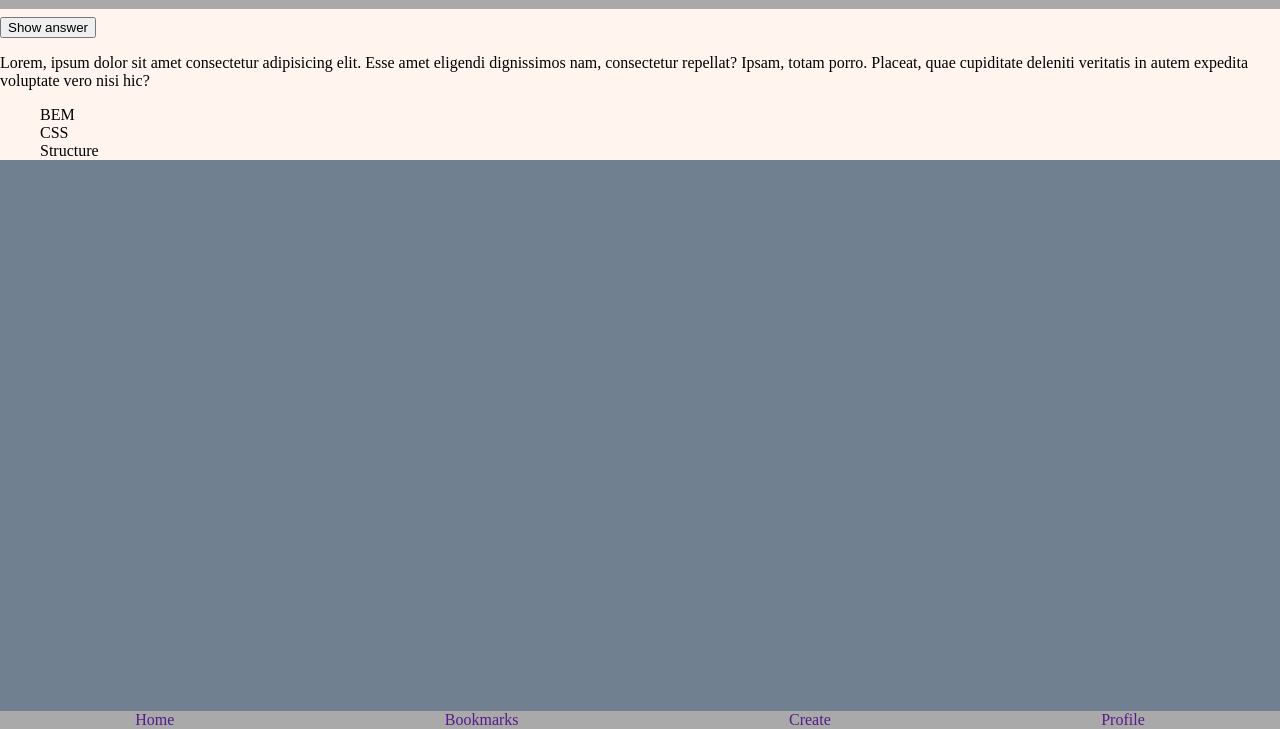
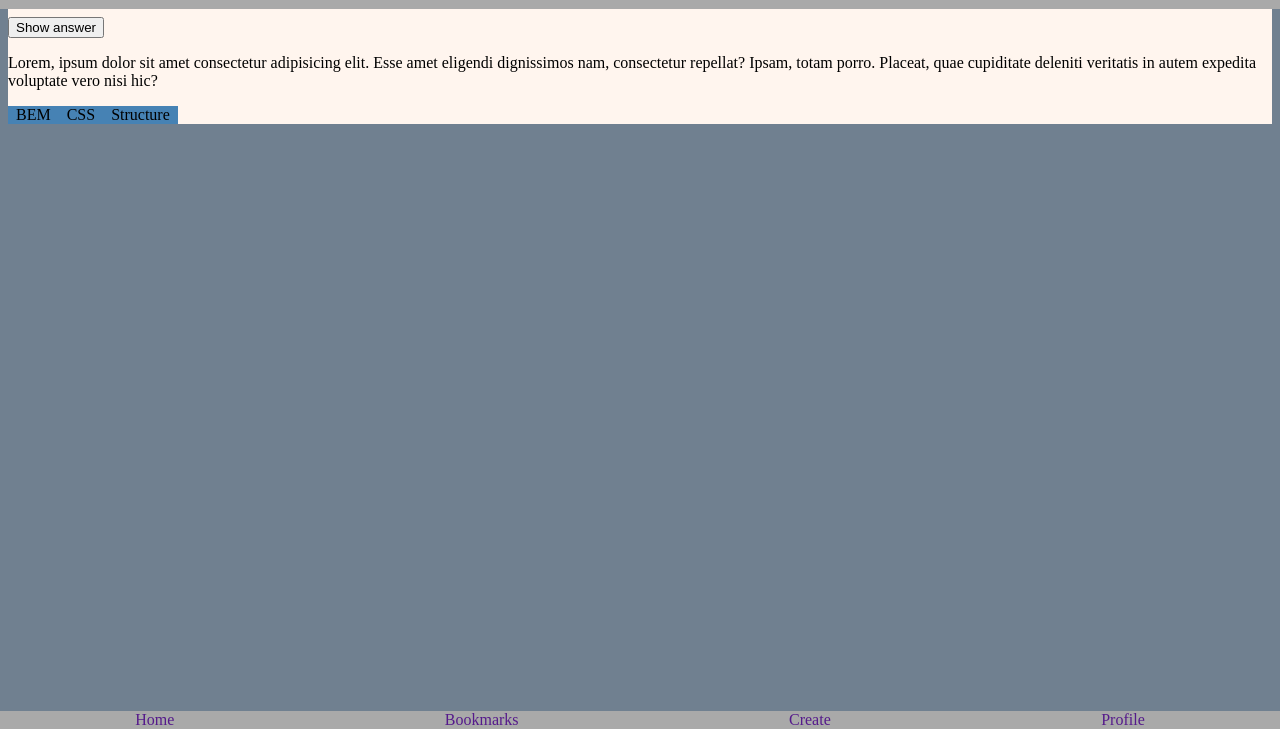
Before and after one commit to mortaen/quiz-app, a website built with Vite: page index.html in a window 1280 px wide. Shown: the part 71-800 px from the top of the page. Built offline with nearby package versions, Linux system fonts and the light colour scheme.

Commit message:
add margins to card and padding to tags

```diff
--- a/css/components/card.css
+++ b/css/components/card.css
@@ -1,7 +1,21 @@
 .card {
     background-color: seashell;
+
+    z-index: auto;
+    margin-bottom: 1vh;
+    margin-left: 1vh;
+    margin-right: 1vh;
 }
 
 .tags {
     list-style-type: none;
+    display: flex;
+    justify-content: flex-start;
+    padding: 0;
 }
+
+.tags__item {
+    background-color: steelblue;
+    padding-left: 1vh;
+    padding-right: 1vh;
+}
```
